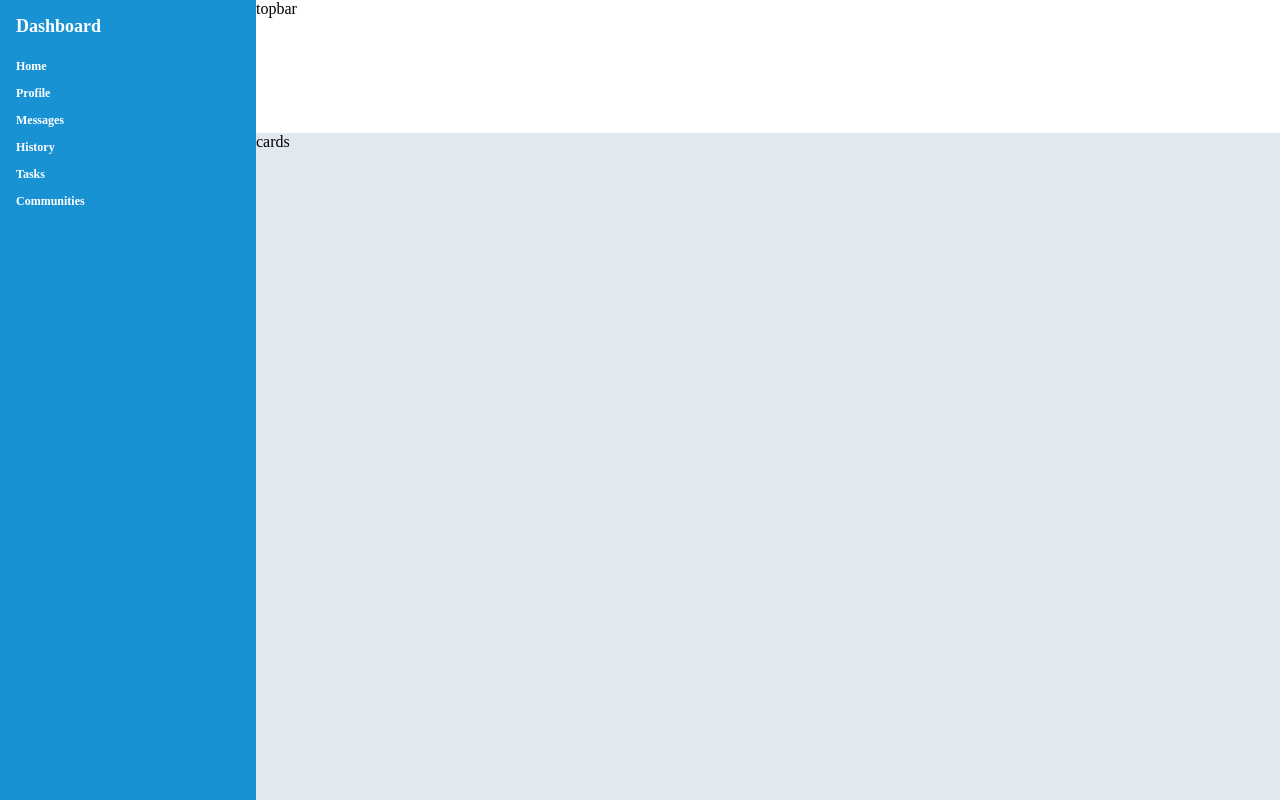
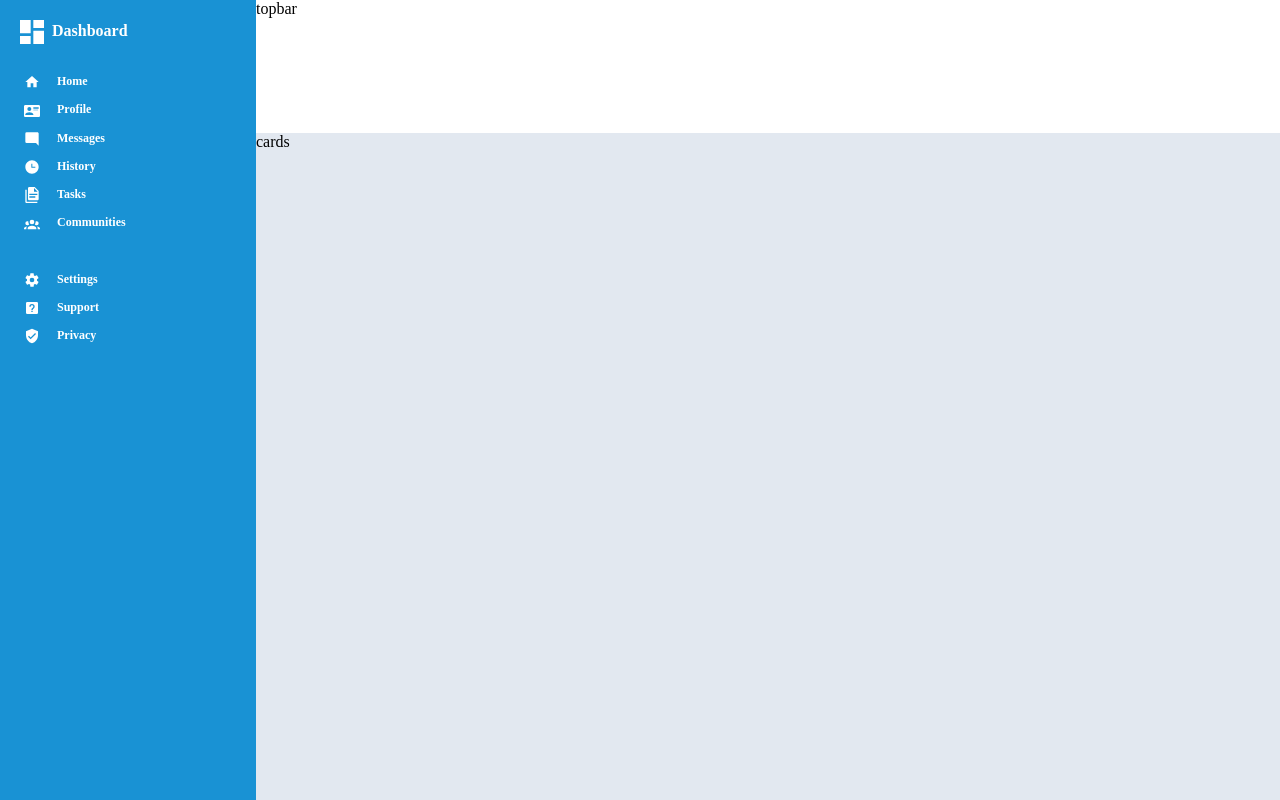
Before and after one commit to ssj05/dashboard, a plain HTML site: page index.html in a window 1280 px wide. Drawn offline with Linux system fonts and the light colour scheme.

Commit message:
add icons in side nav bar

```diff
--- a/index.html
+++ b/index.html
@@ -10,15 +10,50 @@
 
 <body>
   <div class="sidebar">
-    <div class="topLogo">Dashboard</div>
-    <div class="nav1">
-      <ul>
-        <li>Home</li>
-        <li>Profile</li>
-        <li>Messages</li>
-        <li>History</li>
-        <li>Tasks</li>
-        <li>Communities</li>
+    <div class="topLogo">
+      <img src="icons/view-dashboard.svg" alt="dashboard" />
+      Dashboard
+    </div>
+    <div>
+      <ul class="nav1">
+        <li>
+          <img src="icons/home.svg" alt="home" />
+          <span class="nav">Home</span>
+        </li>
+        <li>
+          <img src="icons/card-account-details.svg" alt="profile" />
+          <span class="nav">Profile</span>
+        </li>
+        <li>
+          <img src="icons/message-reply.svg" alt="message" />
+          <span class="nav">Messages</span>
+        </li>
+        <li>
+          <img src="icons/clock-time-three.svg" alt="history" />
+          <span class="nav">History</span>
+        </li>
+        <li>
+          <img src="icons/file-document-multiple.svg" alt="tasks" />
+          <span class="nav">Tasks</span>
+        </li>
+        <li>
+          <img src="icons/account-group.svg" alt="communities" />
+          <span class="nav">Communities</span>
+        </li>
+      </ul>
+      <ul class="nav2">
+        <li>
+          <img src="icons/cog.svg" alt="settings" />
+          <span class="nav">Settings</span>
+        </li>
+        <li>
+          <img src="icons/help-box.svg" alt="support" />
+          <span class="nav">Support</span>
+        </li>
+        <li>
+          <img src="icons/shield-check.svg" alt="privacy" />
+          <span class="nav">Privacy</span>
+        </li>
       </ul>
     </div>
   </div>
--- a/style.css
+++ b/style.css
@@ -7,6 +7,14 @@ body {
   font-family: "sans-serif";
   display: grid;
   grid-template-columns: repeat(5, 1fr);
+}
+
+img {
+  padding: 0;
+  margin: 0;
+  height: 16px;
+  vertical-align: middle;
+  filter: invert(1);
 }
 
 /* SIDEBAR */
@@ -20,16 +28,41 @@ body {
 
 .topLogo {
   padding: 16px;
-  font-size: 18px;
+  padding-bottom: 20px;
+  font-size: 16px;
 }
 
-.nav1 ul {
-  font-size: 12px;
+.topLogo img {
+  height: 32px;
+}
+
+ul {
   list-style: none;
+  margin: 0;
+}
+
+.nav1,
+.nav2 {
+  padding-left: 4px;
 }
 
 .nav1 li {
-  padding: 6px 16px;
+  padding: 6px 20px;
+  margin: 0;
+  font-size: 12px;
+}
+
+.nav2 {
+  padding-top: 28px;
+}
+
+.nav2 li {
+  padding: 6px 20px;
+  font-size: 12px;
+}
+
+span.nav {
+  padding-left: 14px;
 }
 
 /* MAIN-CONTENT */
```
Also changed, not shown: icons/account-group.svg (added), icons/card-account-details.svg (added), icons/clock-time-three.svg (added), icons/cog.svg (added), icons/file-document-multiple.svg (added), icons/help-box.svg (added), icons/home.svg (added), icons/message-reply.svg (added), icons/shield-check.svg (added), icons/view-dashboard.svg (added).
